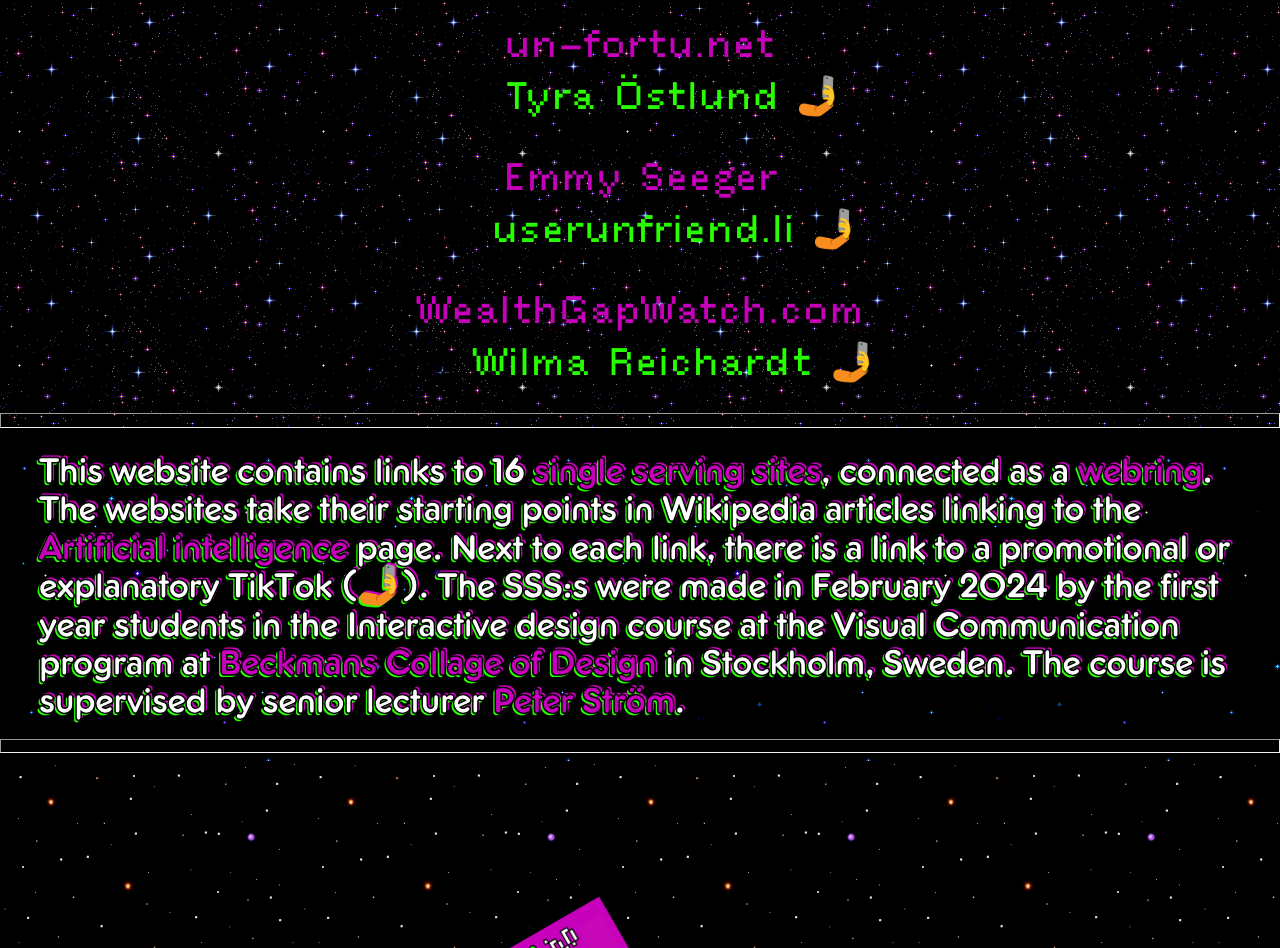
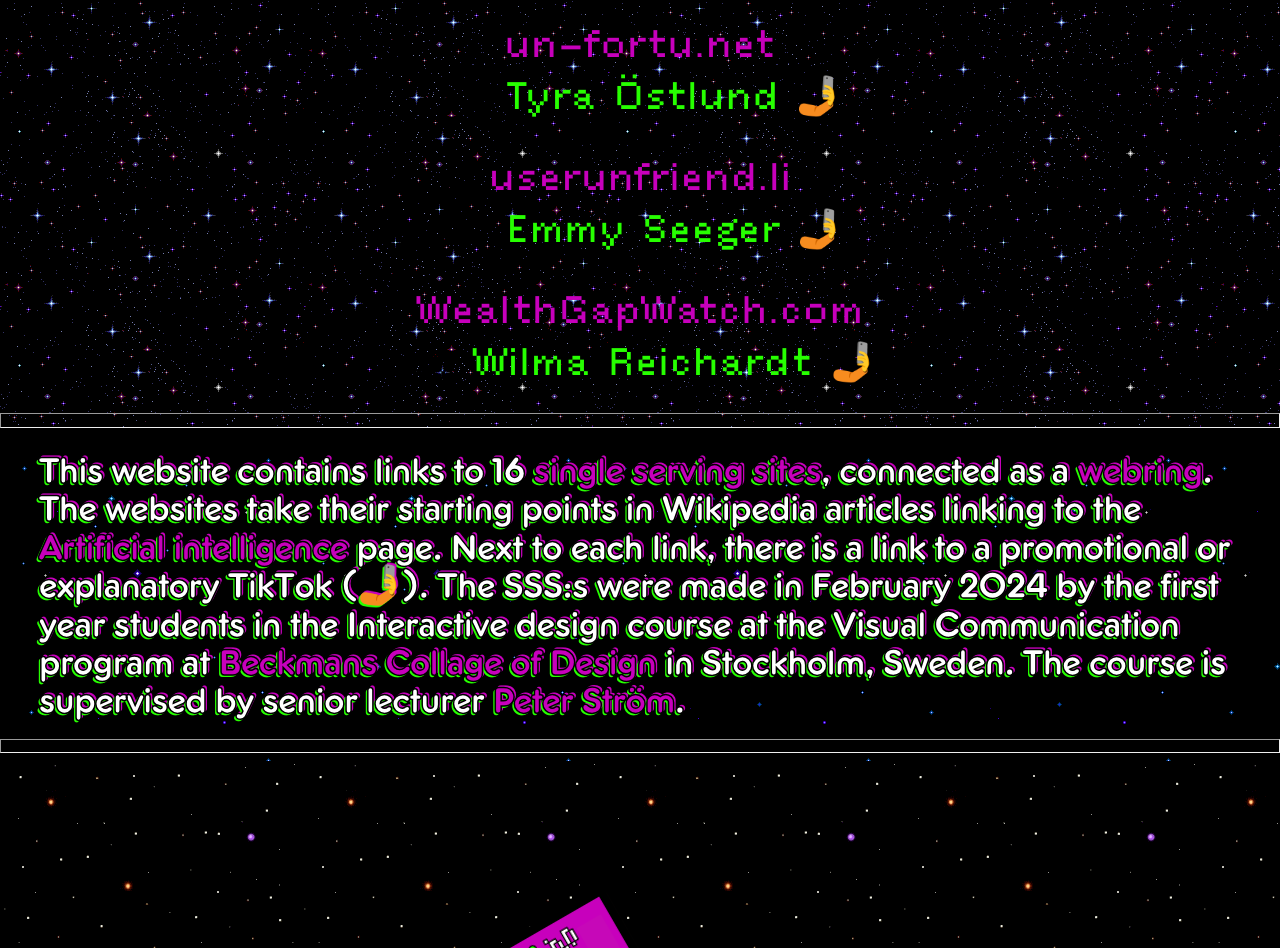
Before and after one commit to beckmanscollege/2024.worldwidewebring.club, a plain HTML site: page index.html in a window 1280 px wide. Shown: the part 1955-2903 px from the top of the page. Drawn offline with Linux system fonts and the light colour scheme.

Commit message:
Add files via upload

```diff
--- a/index.html
+++ b/index.html
@@ -133,9 +133,9 @@
         </li>
 
         <li>
-          <a href="https://userunfriend.li/">Emmy Seeger</a><br>
+          <a href="https://userunfriend.li/">userunfriend.li</a><br>
           <span class="by">by</span>
-          <span class="name">userunfriend.li</span>
+          <span class="name">Emmy Seeger</span>
           <!a href="#" class="tiktok">🤳</a>
         </li>
 
```
